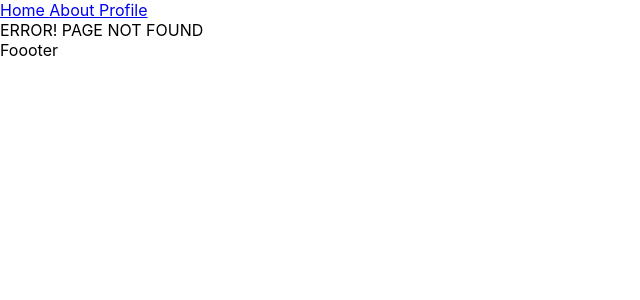
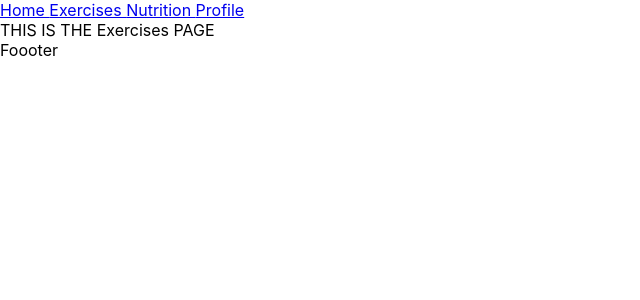
Before and after one commit to dhinojosa/werk-it-front-end, a React (Create React App) app: page /Exercises in a window 1280 px wide. Before the commit this address had no page. Shown: the top 300 px of the page, without its empty margins (0-640 px from the left). Built offline with nearby package versions, Linux system fonts and the light colour scheme.

Commit message:
Removal of About to create Exercises + Nutrition

```diff
--- a/src/App.js
+++ b/src/App.js
@@ -1,7 +1,8 @@
 import "./App.css";
 import { BrowserRouter as Router, Routes, Route, Link } from "react-router-dom";
 import Home from "./pages/Home";
-import About from "./pages/About";
+import Exercises from "./pages/Exercises";
+import Nutrition from "./pages/Nutrition";
 import Profile from "./pages/Profile";
 import ErrorPage from "./pages/ErrorPage";
 
@@ -10,12 +11,14 @@ function App() {
     <Router>
       <nav>
         <Link to="/"> Home </Link>
-        <Link to="/about"> About </Link>
+        <Link to="/Exercises"> Exercises </Link>
+        <Link to="/Nutrition"> Nutrition </Link>
         <Link to="/profile"> Profile </Link>
       </nav>
       <Routes>
         <Route path="/" element={<Home />} />
-        <Route path="/about" element={<About />} />
+        <Route path="/Exercises" element={<Exercises />} />
+        <Route path="/Nutrition" element={<Nutrition />} />
         <Route path="/profile/:username" element={<Profile />} />
         <Route path="*" element={<ErrorPage />} />
       </Routes>
--- /dev/null
+++ b/src/pages/Exercises.js
@@ -0,0 +1,7 @@
+import React from "react";
+
+function Exercises() {
+  return <div>THIS IS THE Exercises PAGE</div>;
+}
+
+export default Exercises;
--- a/src/pages/About.js
+++ b/src/pages/Nutrition.js
@@ -1,7 +1,7 @@
 import React from "react";
 
-function About() {
+function Nutrition() {
   return <div>THIS IS THE ABOUT PAGE</div>;
 }
 
-export default About;
+export default Nutrition;
--- a/src/pages/Profile.js
+++ b/src/pages/Profile.js
@@ -9,11 +9,11 @@ function Profile() {
       THIS IS THE PROFILE PAGE FOR {username}!
       <button
         onClick={() => {
-          navigate("/about");
+          navigate("/Exercises");
         }}
       >
         {" "}
-        Change to about page
+        Change to Exercises page
       </button>
     </div>
   );
```
